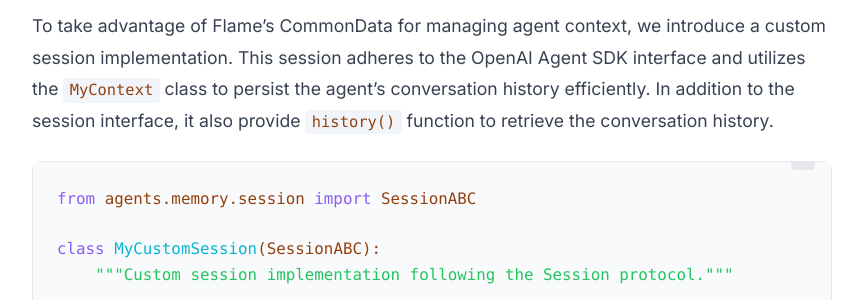
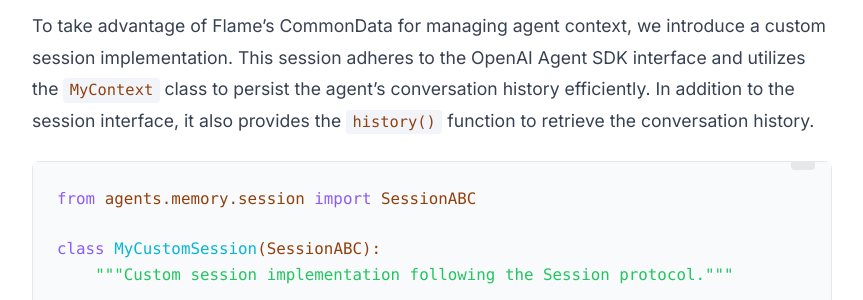
Before and after one commit to xflops/xflops.github.io, a Jekyll site: the page built from _blog/2026-01-05-openai-agent-session-with-flame.md, in a window 1280 px wide. Shown: the part 3065-3365 px from the top of the page, without its empty margins (208-1071 px from the left). Built offline with Jekyll 4.4.1, drawn with Linux system fonts in a browser that asks for light colours.

Commit message:
fix: address review feedback - additional grammar corrections

````diff
--- a/_blog/2026-01-05-openai-agent-session-with-flame.md
+++ b/_blog/2026-01-05-openai-agent-session-with-flame.md
@@ -53,7 +53,7 @@
     messages: List[str] = None
 ```
 
-To take advantage of Flame's CommonData for managing agent context, we introduce a custom session implementation. This session adheres to the OpenAI Agent SDK interface and utilizes the `MyContext` class to persist the agent's conversation history efficiently. In addition to the session interface, it also provide `history()` function to retrieve the conversation history.
+To take advantage of Flame's CommonData for managing agent context, we introduce a custom session implementation. This session adheres to the OpenAI Agent SDK interface and utilizes the `MyContext` class to persist the agent's conversation history efficiently. In addition to the session interface, it also provides the `history()` function to retrieve the conversation history.
 
 ```python
 from agents.memory.session import SessionABC
@@ -90,6 +90,7 @@
 ```
 
 ### Agent Client
+
 
 In the agent client, a new session is created with the system prompt in `MyContext` if no session ID is provided; otherwise, an existing session is opened. After sending a question to the agent and receiving an answer, the code retrieves the common data (i.e., `MyContext`) using the `session.common_data()` API. Finally, it prints out the session's conversation history for review.
 
@@ -201,6 +202,7 @@
 ```
 
 
+
 5. Talk with agent in existing session
 
 ```shell
````
Also changed, not shown: other parts of _blog/2026-01-05-openai-agent-session-with-flame.md (+1 -1 lines), _blog/2024-08-01-estimating-the-value-of-pi-using-monte-carlo.md (+3 -2 lines).
